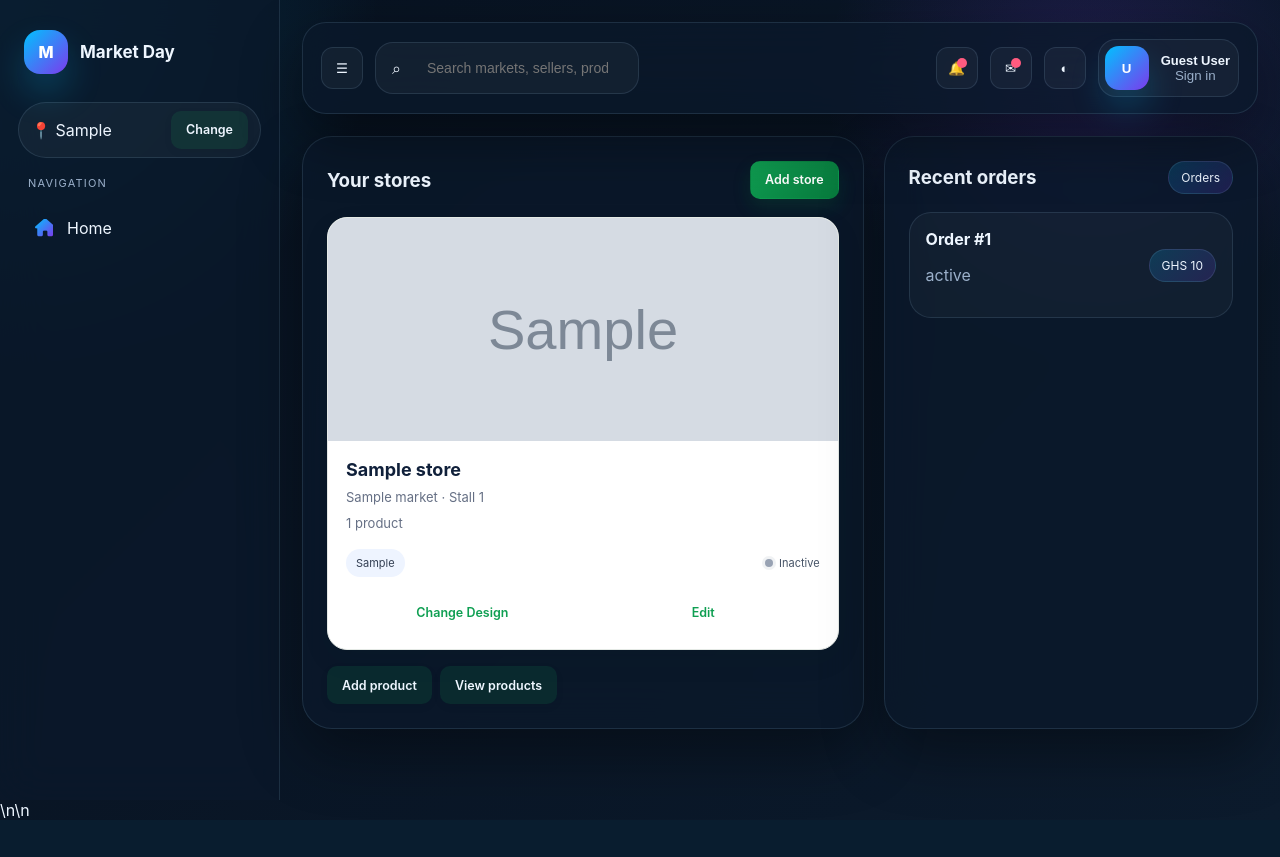
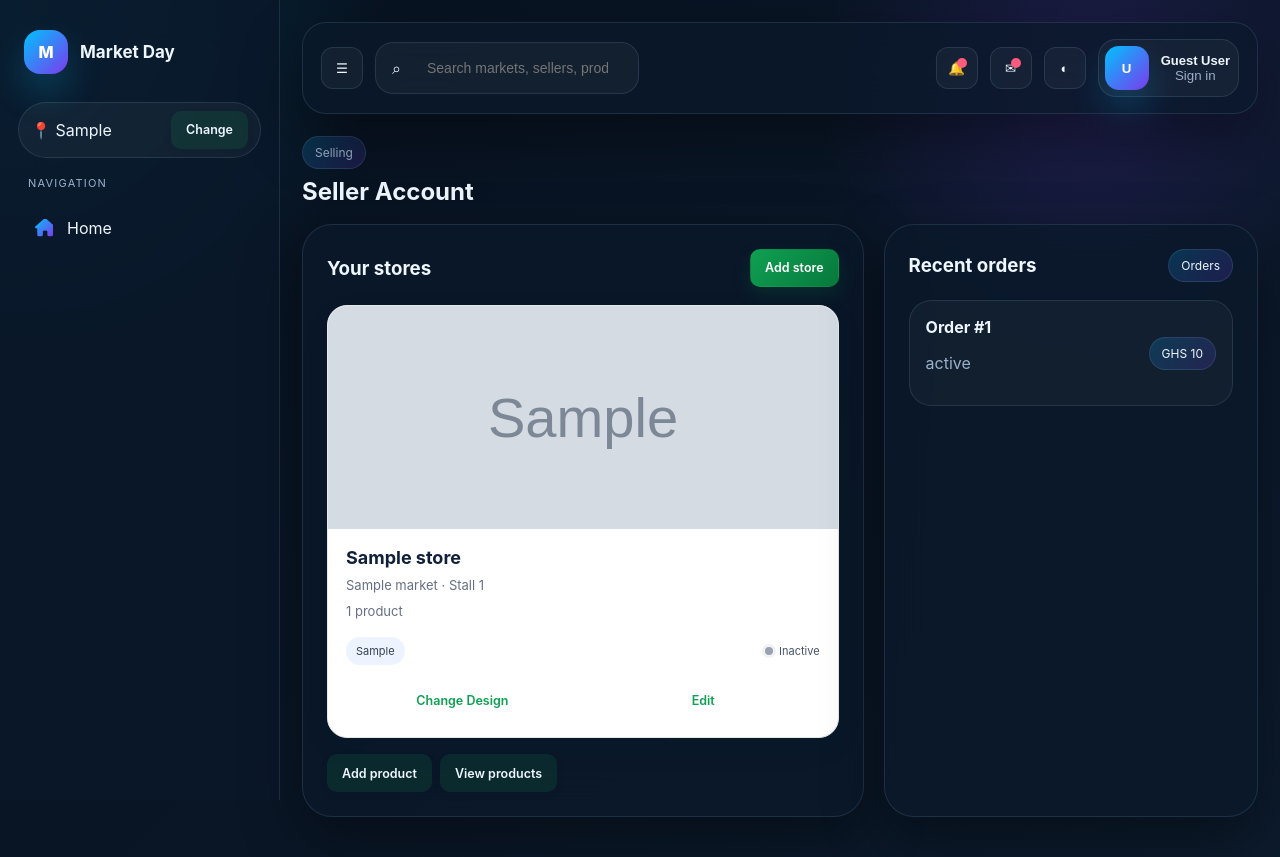
Before and after one commit to csbrotherslabs/market_day, a Django app: template templates/sellers_app/dashboard.html in a window 1280 px wide. Shown: the top 857 px of the page. Before the commit the page ends 818 px from the top, so only its background shows below. Run offline with Django 5.2, Linux system fonts and the light colour scheme; the template is opened without the code that fills it: most values are stand-ins (such as "Sample title", 1, 10 or a date in 2020); grey boxes marked "Sample" are stand-in pictures.

Commit message:
Present seller workspace as Seller Account

```diff
--- a/templates/sellers_app/dashboard.html
+++ b/templates/sellers_app/dashboard.html
@@ -1,5 +1,5 @@
 {% extends 'base.html' %}
-{% block title %}Seller Dashboard{% endblock %}
+{% block title %}Seller Account{% endblock %}
 {% block content %}
 <style>
   .stores-panel {
@@ -139,6 +139,7 @@
     .store-card-title { font-size:17px; }
   }
 </style>
+<div class="section-head"><div><span class="eyebrow">Selling</span><h2 style="margin:8px 0 0;">Seller Account</h2></div></div>
 <section class="two-col-grid">
   <div class="card stores-panel">
     <div class="section-head">
```
